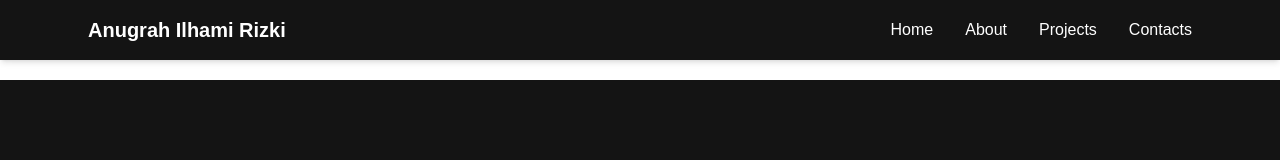
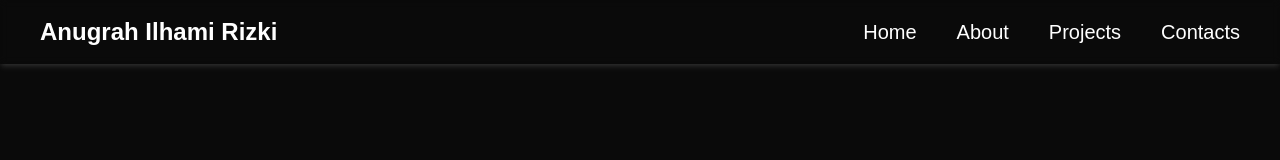
Before and after one commit to anugrah-ir/portfolio-website, a Next.js app: page / in a window 1280 px wide. Shown: the top 160 px of the page. Built offline with nearby package versions, Linux system fonts and the light colour scheme.

Commit message:
style(navbar): apply glassmorphism

```diff
--- a/src/app/globals.css
+++ b/src/app/globals.css
@@ -2,7 +2,7 @@
 
 :root {
   --background: #ffffff;
-  --foreground: #141414;
+  --foreground: #ffffff;
 }
 
 @theme inline {
@@ -14,13 +14,13 @@
 
 @media (prefers-color-scheme: dark) {
   :root {
-    --background: #141414;
+    --background: #ffffff;
     --foreground: #ffffff;
   }
 }
 
 body {
-  background: var(--background);
-  color: var(--foreground);
+  /* background: var(--background);
+  color: var(--foreground); */
   font-family: Arial, Helvetica, sans-serif;
 }
--- a/src/app/layout.tsx
+++ b/src/app/layout.tsx
@@ -26,9 +26,11 @@ export default function RootLayout({
 }>) {
   return (
     <html lang="en">
-      <body className="bg-[#141414] text-white pt-20">
+      <body
+        className={`${geistSans.variable} ${geistMono.variable} antialiased bg-neutral-950 text-white flex flex-col min-h-screen`}
+      >
         <Navbar />
-        <main>{children}</main>
+        <main className="flex-grow pt-10">{children}</main>
         <Footer />
       </body>
     </html>
--- a/src/app/page.tsx
+++ b/src/app/page.tsx
@@ -2,7 +2,7 @@ import Image from "next/image";
 
 export default function Home() {
   return (
-    <main className="min-h-screen bg-[#141414] text-white">
+    <main className="min-h-screen">
       {/* Hero Section */}
       <section className="flex flex-col md:flex-row items-center justify-between min-h-screen max-w-6xl mx-auto px-6">
         {/* Left Side Text */}
--- a/src/components/Footer.tsx
+++ b/src/components/Footer.tsx
@@ -9,7 +9,7 @@ export default function Footer() {
       {/* Content: centered as a group, but text on left and buttons on right */}
       <div className="mx-auto flex w-1/2 max-w-2xl items-center justify-center gap-6">
         {/* Left side */}
-        <p className="text-xl font-medium text-white">
+        <p className="text-xl font-medium">
           Want to know more about me?
         </p>
 
--- a/src/components/Navbar.tsx
+++ b/src/components/Navbar.tsx
@@ -2,20 +2,13 @@ import Link from "next/link";
 
 export default function Navbar() {
   return (
-    <nav className="w-full fixed top-0 left-0 bg-[#141414] text-white shadow-md z-1000">
-      <div className="max-w-6xl mx-auto px-6 py-4 flex justify-between items-center">
-        {/* Left side - Name */}
-        <div className="text-xl font-bold">
-          <Link href="/">Anugrah Ilhami Rizki</Link>
-        </div>
-
-        {/* Right side - Menu */}
-        <div className="space-x-8">
-          <Link href="/" className="hover:text-gray-300">Home</Link>
-          <Link href="/about" className="hover:text-gray-300">About</Link>
-          <Link href="#projects" className="hover:text-gray-300">Projects</Link>
-          <Link href="#contacts" className="hover:text-gray-300">Contacts</Link>
-        </div>
+    <nav className="flex justify-between items-center fixed z-10 w-screen h-16 px-10 backdrop-blur-xs shadow-md shadow-white/10">
+      <Link href="/" className="text-2xl font-bold hover:text-gray-300">Anugrah Ilhami Rizki</Link>
+      <div className="flex text-xl gap-10">
+        <Link href="/" className="hover:text-gray-300">Home</Link>
+        <Link href="/about" className="hover:text-gray-300">About</Link>
+        <Link href="#projects" className="hover:text-gray-300">Projects</Link>
+        <Link href="#contacts" className="hover:text-gray-300">Contacts</Link>
       </div>
     </nav>
   )
```
